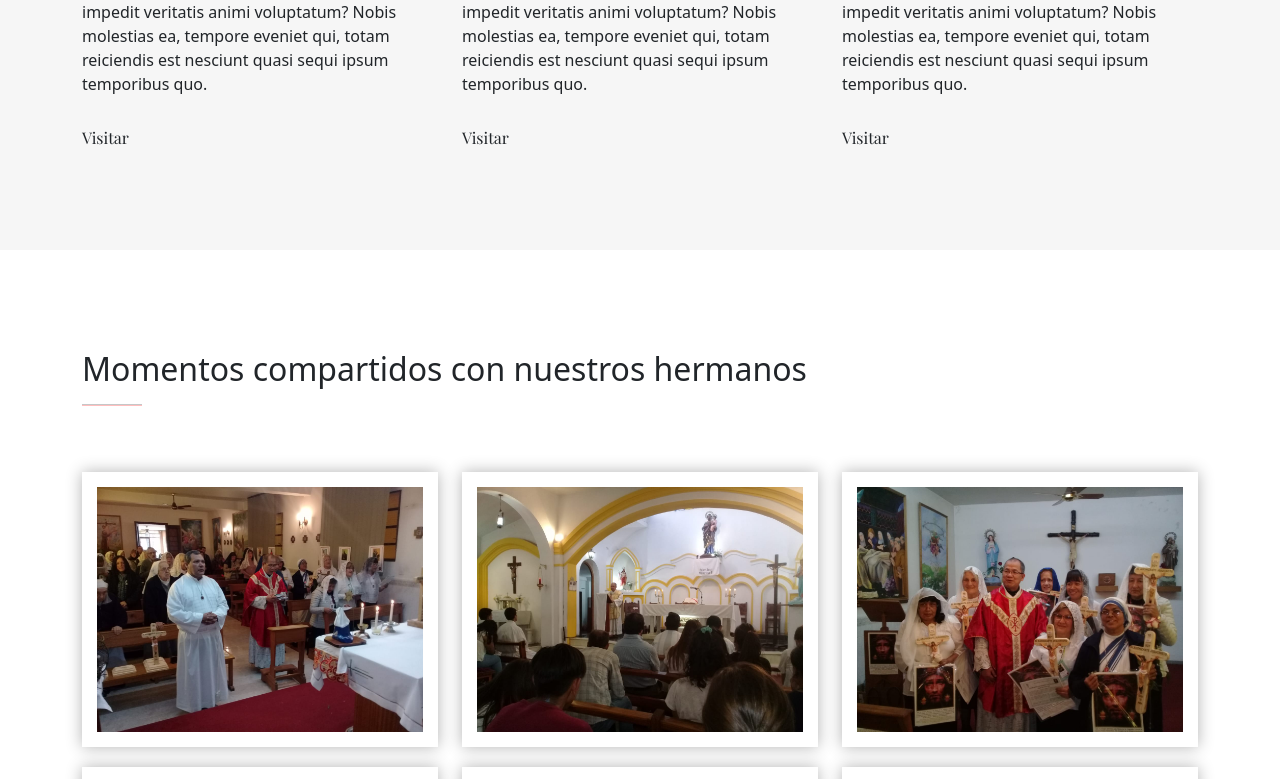
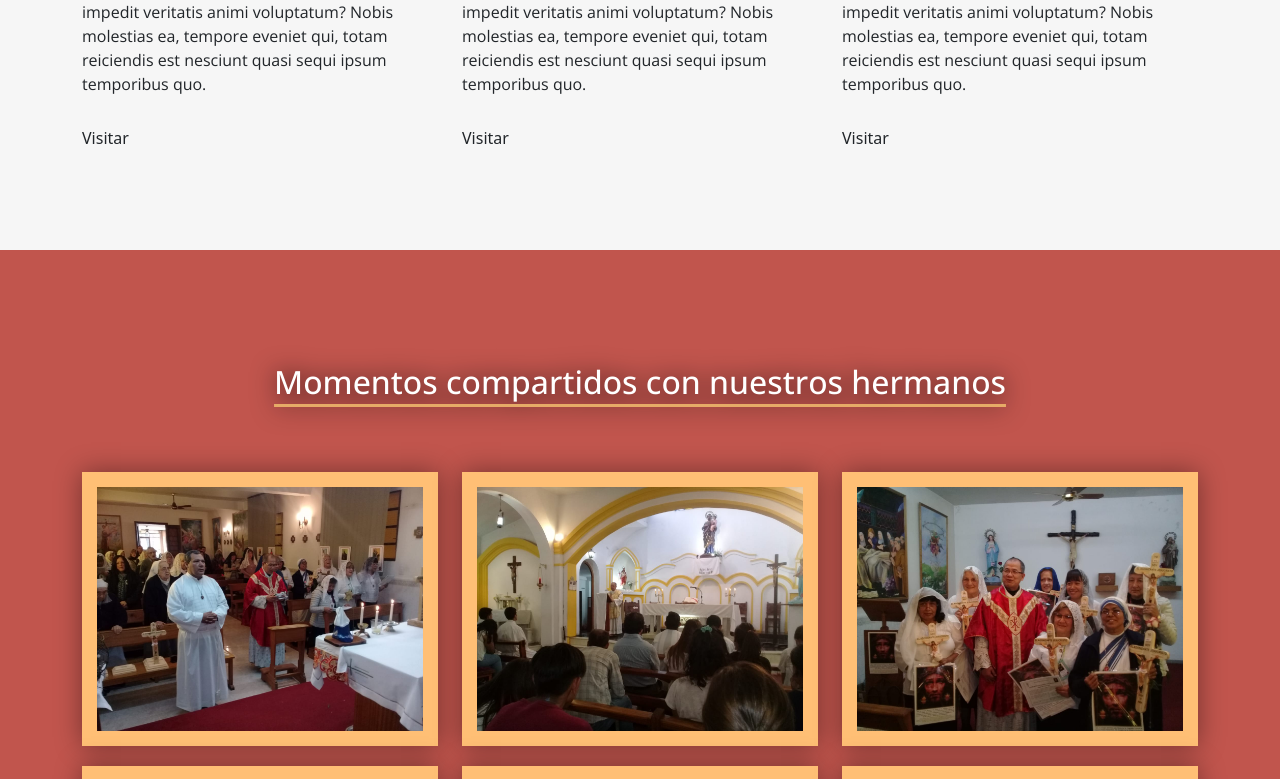
Before and after one commit to emirmoretti/apsj, a React (Vite) app: page / in a window 1280 px wide. Shown: the part 1123-1902 px from the top of the page. Built offline with nearby package versions, Linux system fonts and the light colour scheme.

Commit message:
gallery image color

```diff
--- a/src/App.scss
+++ b/src/App.scss
@@ -1,10 +1,16 @@
 @import url("https://fonts.googleapis.com/css2?family=Open+Sans:ital,wght@0,400;0,500;0,700;1,500&family=Playfair+Display:wght@400;500;600;700&display=swap");
 
-.section-title {
-    padding-bottom: 50px;
+html,
+body {
+    text-rendering: optimizeLegibility !important;
 }
-a {
-    font-family: 'Playfair Display', serif;
+
+h1 {
+    font-family: "Playfair Display", serif !important;
+}
+
+h2, h3, h4, h5, p {
+    font-family: "Open Sans", sans-serif !important;
 }
 
 hr {
@@ -16,3 +22,7 @@ hr {
     margin: 30px 0 0;
     opacity: 1;
 }
+
+.section-title {
+    padding-bottom: 50px;
+}
--- a/src/components/gallery/Gallery.css
+++ b/src/components/gallery/Gallery.css
@@ -5,6 +5,7 @@
   }
   .gallery-section {
     padding: 100px 0px;
+    background-color: #C1554D;
   }
 
   .galleryWrap .single {
@@ -14,9 +15,9 @@
 
   .galleryWrap .single img {
     max-width: 100%;
-    background-color: #ffffff;
+    background-color: #ffbf75;
     padding: 15px;
-    box-shadow: 0 0 15px rgba(0,0,0,0.3);
+    box-shadow: 0 0 25px rgba(0,0,0,0.4);
   }
 
   .galleryWrap .single img:hover {
@@ -41,7 +42,7 @@
   .sliderWrap .btnClose, .sliderWrap .btnPrev, .sliderWrap .btnNext {
     position: fixed;
     cursor: pointer;
-    opacity: 0.6;
+    opacity: 0.7;
     color: #fff;
     z-index: 9999;
   }
@@ -53,18 +54,22 @@
   .sliderWrap .btnClose {
     top: 40px;
     right: 40px;
+    font-size: clamp(1rem, -0.875rem + 8.333vw, 3.5rem);
+    color: red;
   }
 
   .sliderWrap .btnPrev {
     top: 50%;
     transform: translateY(-50%);
     left: 40px;
+    font-size: clamp(1rem, -0.875rem + 8.333vw, 3.5rem);
   }
 
   .sliderWrap .btnNext {
     top: 50%;
     transform: translateY(-50%);
     right: 40px;
+    font-size: clamp(1rem, -0.875rem + 8.333vw, 3.5rem);
   }
 
   .fullScreenImage {
--- a/src/components/gallery/Gallery.jsx
+++ b/src/components/gallery/Gallery.jsx
@@ -3,6 +3,7 @@ import { FontAwesomeIcon } from "@fortawesome/react-fontawesome";
 import { faCircleChevronLeft, faCircleChevronRight, faCircleXmark } from "@fortawesome/free-solid-svg-icons";
 import { Container, Row, Col } from "react-bootstrap";
 import "./Gallery.css";
+import './gallery.scss'
 
 const Gallery = ({ galleryImages }) => {
   const [slideNumber, setSlideNumber] = useState(0);
@@ -29,7 +30,7 @@ const Gallery = ({ galleryImages }) => {
   };
 
   return (
-    <div className="gallery-section min-vh-100">
+    <div id='gallery-section' className="gallery-section min-vh-100">
       <Container>
         {openModal && (
           <div className="sliderWrap">
@@ -43,8 +44,7 @@ const Gallery = ({ galleryImages }) => {
         )}
 
         <div className="section-title">
-          <h2>Momentos compartidos con nuestros hermanos</h2>
-          <hr />
+          <h3>Momentos compartidos con nuestros hermanos</h3>
         </div>
 
         <div className="galleryWrap">
--- /dev/null
+++ b/src/components/gallery/gallery.scss
@@ -0,0 +1,15 @@
+#gallery-section {
+    .section-title {
+        h3 {
+            color: white;
+            display: block;
+            text-align: center;
+            text-decoration-line:underline;
+            text-underline-offset: 10px;
+            font-size: clamp(1rem, 2.5vw, 2rem);
+            line-height: 2;
+            text-decoration-color: #e6ab67;
+            filter: drop-shadow(0 0 0.75rem rgb(22, 6, 10));
+        }
+    }
+}
--- a/src/components/nav/NavComponent.jsx
+++ b/src/components/nav/NavComponent.jsx
@@ -8,7 +8,7 @@ import "./NavComponent.scss";
 const NavComponent = () => {
   return (
     <header>
-      <Navbar bg="light" expand="lg">
+      <Navbar bg="light" expand="lg" >
         <Container>
           <Navbar.Brand href="#home">
             <img src="./images/logo.jfif" width="122" height="67" className="d-inline-block align-top" />
```
